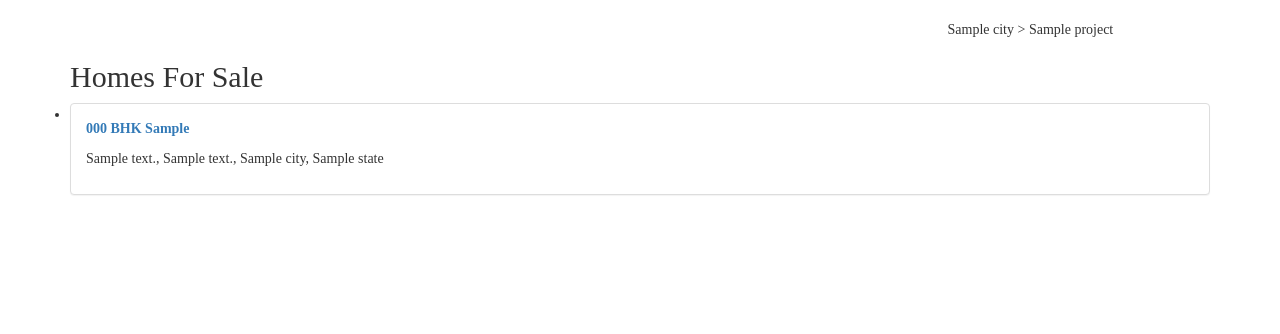
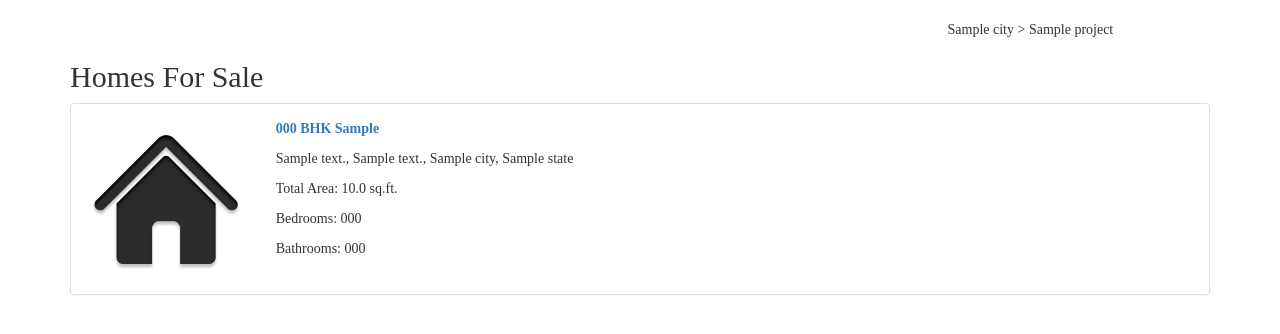
Before and after one commit to utkbansal/gharonda, a Django app: template properties/templates/result.html in a window 1280 px wide. Shown: the part 67-401 px from the top of the page. Run offline with Django 3.2, Linux system fonts and the light colour scheme; the template is opened without the code that fills it: values that come from a table or form of the project are taken from there, others are empty; tables that the repository leaves empty hold one stand-in row (values such as "Sample post"); some libraries are stand-ins or nearby versions.

Commit message:
Adds pagination to the search results page

```diff
--- a/properties/templates/result.html
+++ b/properties/templates/result.html
@@ -20,13 +20,36 @@
                 <div class="panel panel-default">
                     <div class="panel-body">
                         <div class="panel-info">
+                            <div class="row">
+                                <div class="col-md-2">
                                     <a href="/properties/property/{{ property.id }}">
-                            <p><strong>{{ property.number_of_bedrooms }} BHK {{ property.property_type }}</strong></p></a>
+                                        <img src="{% static 'img/home.png' %}"
+                                             class="img-responsive">
+                                    </a>
+                                </div>
+                                <div class="col-md-10">
+                                    <a href="/properties/property/{{ property.id }}">
+                                        <p>
+                                            <strong>{{ property.number_of_bedrooms }}
+                                                BHK {{ property.property_type }}</strong>
+                                        </p></a>
+
                                     <p>{{ property.address_line_one }},
                                         {{ property.address_line_two }},
                                         {{ property.city.name }},
                                         {{ property.state.name }}
                                     </p>
+
+                                    <p>Total Area: {{ property.total_area }}
+                                        sq.ft.</p>
+
+                                    <p>
+                                        Bedrooms: {{ property.number_of_bedrooms }}</p>
+
+                                    <p>
+                                        Bathrooms: {{ property.number_of_bathrooms }}</p>
+                                </div>
+                            </div>
                         </div>
 
 
@@ -39,18 +62,26 @@
 
 
     {% if is_paginated %}
-        <div class="pagination">
-            <span class="page-links">
+
+        <ul class="pager">
+            <li class="previous {% if not page_obj.has_previous %} disabled{% endif %}">
                 {% if page_obj.has_previous %}
-                    <a href="/properties/property/ghaziabad/1?page={{ page_obj.previous_page_number }}">previous</a>
+                    <a href="/properties/property/ghaziabad/1?page={{ page_obj.previous_page_number }}">&larr;
+                        Previous</a>
+                {% else %}
+                    <a href="#">&larr; Previous</a>
                 {% endif %}
-                <span class="page-current">
-                    Page {{ page_obj.number }} of {{ page_obj.paginator.num_pages }}.
-                </span>
+            </li>
+
+            <li class="next{% if not page_obj.has_next %} disabled{% endif %}">
                 {% if page_obj.has_next %}
-                    <a href="/properties/property/ghaziabad/1?page={{ page_obj.next_page_number }}">next</a>
+                    <a href="/properties/property/ghaziabad/1?page={{ page_obj.next_page_number }}">&rarr;
+                        Next</a>
+                {% else %}
+                    <a href="#">Next &rarr;</a>
                 {% endif %}
-            </span>
-        </div>
+            </li>
+        </ul>
+
     {% endif %}
 {% endblock %}
--- a/properties/views.py
+++ b/properties/views.py
@@ -55,7 +55,7 @@ class PropertyDetailView(DetailView):
 class PropertyListView(ListView):
     template_name = 'result.html'
     context_object_name = 'properties'
-    paginate_by = 30
+    paginate_by = 2
 
     def get_context_data(self, **kwargs):
         context = super(PropertyListView, self).get_context_data(**kwargs)
--- a/static/css/search-results.css
+++ b/static/css/search-results.css
@@ -0,0 +1,3 @@
+ul{
+    list-style-type: none;
+}
```
Lines whose indentation alone changed are shown as unchanged.
